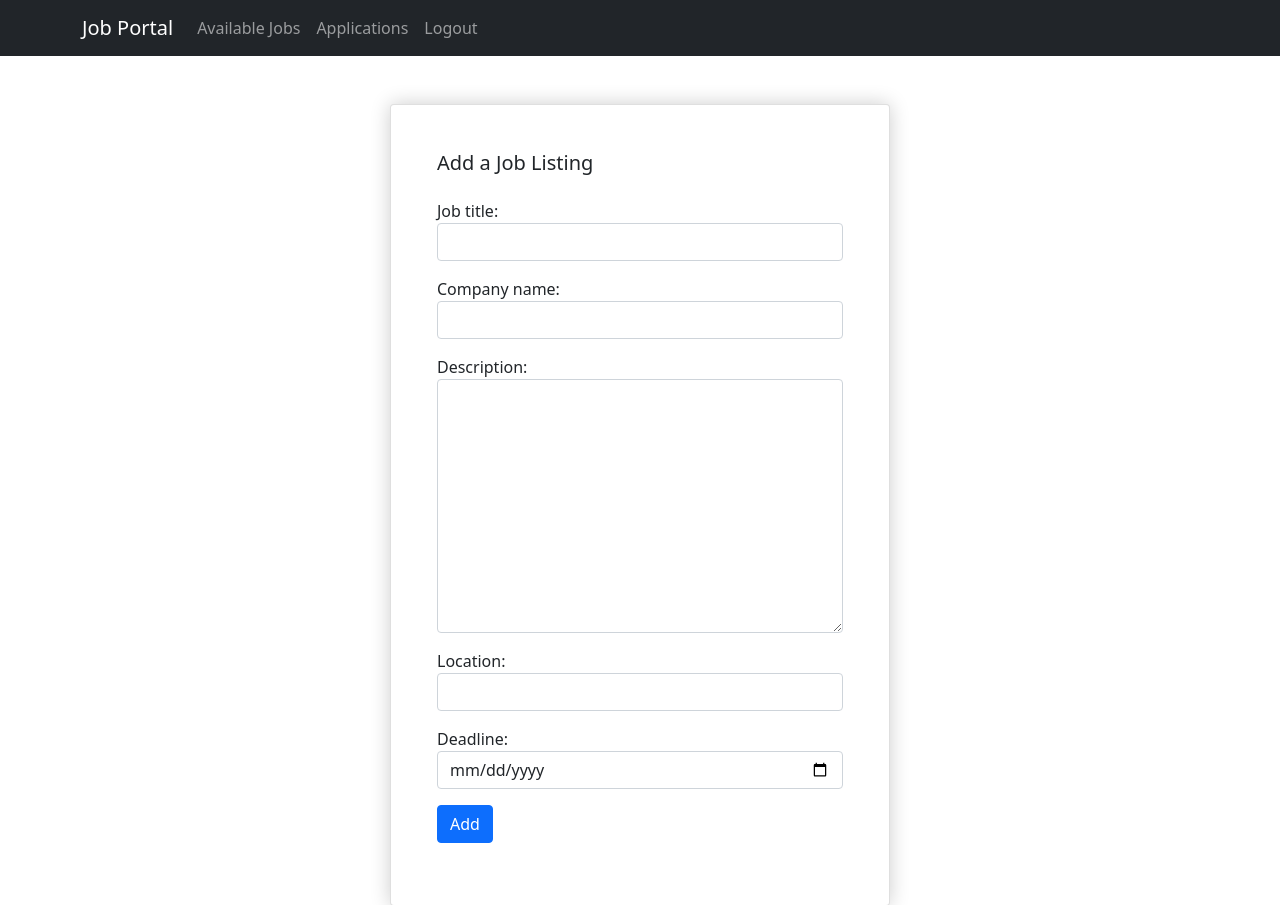
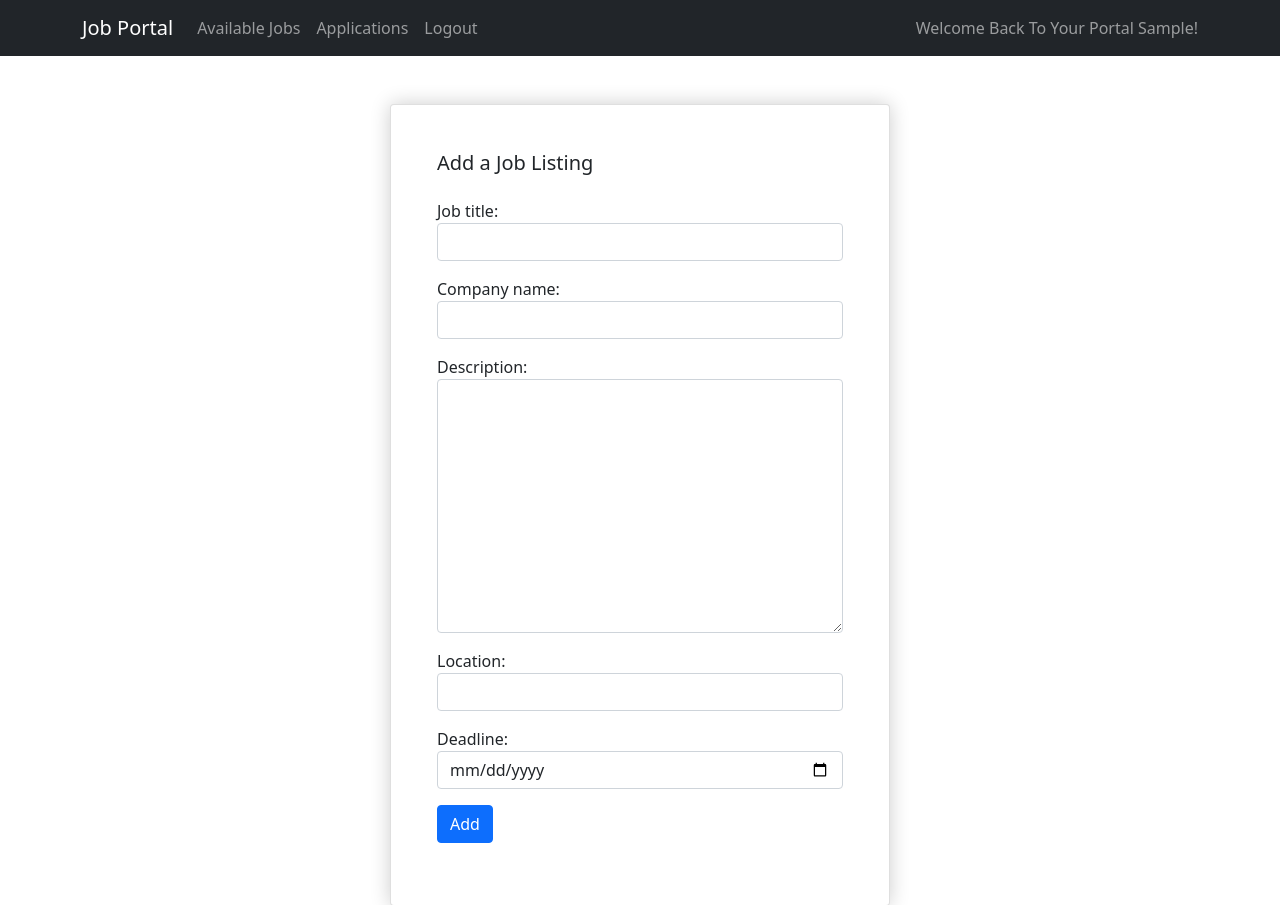
Before and after one commit to gerardo0915/JobPortalProject, a Django app: page /employer_jobs/add/ in a window 1280 px wide. Shown: the top 905 px of the page. Run offline with Django 5.2, Linux system fonts and the light colour scheme; the visitor is signed in with stand-in values (Sample User, id 1).

Commit message:
small change to add welcome message

```diff
--- a/templates/base.html
+++ b/templates/base.html
@@ -54,6 +54,12 @@
                       {% endif %}
                   </ul>
               </div>
+              {% if user.is_authenticated %}
+              <span class="navbar-text">
+                  Welcome Back To Your {{ user.usertype.get_user_type_display}} Portal {{ user.first_name }}!
+              </span>
+              {% endif %}
+      </div>
           </div>
       </nav>
   </header>
```
